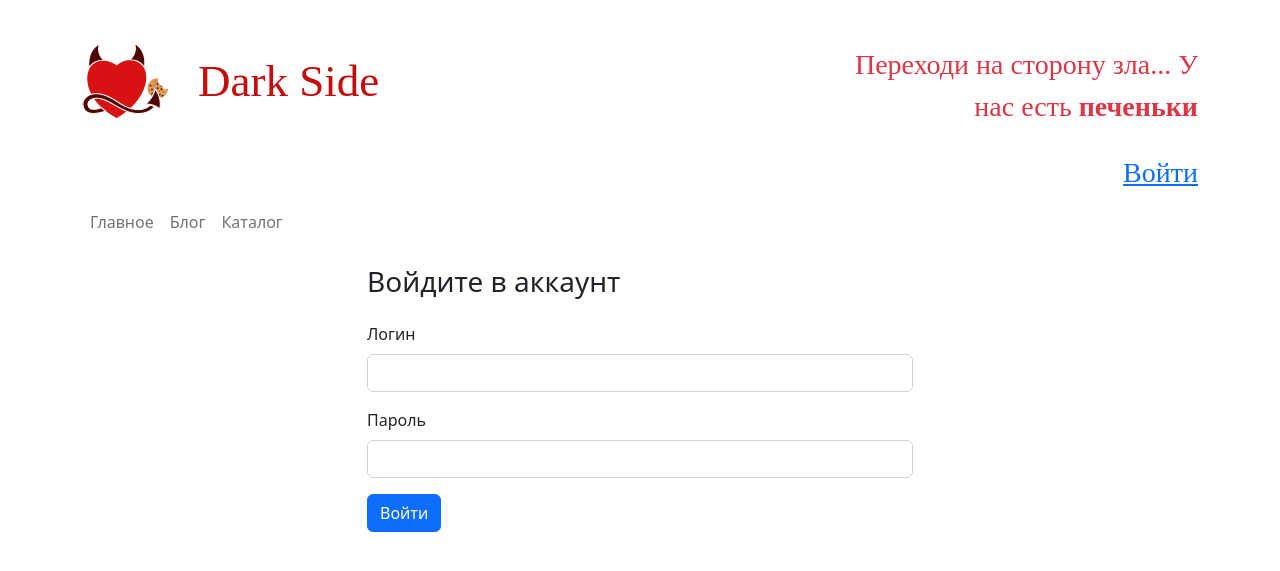
After one commit to A1exandra15/bookshelf, a Django app: page /user/login/ in a window 1280 px wide. The commit adds this page. Shown: the top 571 px of the page. Run offline with Django 4.2, Linux system fonts and the light colour scheme; parts of the project's set-up code (start-up, migrations or seed data) failed here and were passed over.

Commit message:
autorization

```diff
--- /dev/null
+++ b/pythonProject/apps/user/forms.py
@@ -0,0 +1,6 @@
+from django import forms
+
+
+class LoginForm(forms.Form):
+    username = forms.CharField()
+    password = forms.CharField(widget=forms.PasswordInput)
--- /dev/null
+++ b/pythonProject/apps/user/urls.py
@@ -0,0 +1,8 @@
+from django.urls import path
+from apps.user import views
+
+
+urlpatterns = [
+    path('login/', views.user_login, name='login'),
+    path('logout/', views.user_logout, name='logout'),
+]
--- a/pythonProject/apps/user/views.py
+++ b/pythonProject/apps/user/views.py
@@ -1,3 +1,31 @@
-from django.shortcuts import render
+from django.shortcuts import render, redirect
+from django.contrib.auth import authenticate, login, logout
+from apps.user.forms import LoginForm
+from django.http import HttpResponseRedirect
+from django.urls import reverse
 
-# Create your views here.
+
+def user_login(request):
+    error = None
+    next_page = request.GET.get('next', reverse('home'))
+    if request.method == 'POST':
+        form = LoginForm(request.POST)
+        if form.is_valid():
+            cleaned_data = form.cleaned_data
+            user = authenticate(username=cleaned_data['username'], password=cleaned_data['password'])
+            if user:
+                if user.is_active:
+                    login(request, user)
+                    return HttpResponseRedirect(next_page)
+                else:
+                    error = 'Вы забанены, идите лесом -->'
+            else:
+                error = 'Неправильные логин или пароль'
+    else:
+        form = LoginForm()
+    return render(request, 'user/login.html', {'form': form, 'error': error})
+
+
+def user_logout(request):
+    logout(request)
+    return redirect('home')
--- a/pythonProject/config/urls.py
+++ b/pythonProject/config/urls.py
@@ -24,4 +24,5 @@ urlpatterns = [
     path('admin/', admin.site.urls),
     path('blog/', include('apps.blog.urls')),
     path('catalog/', include('apps.catalog.urls')),
+    path('user/', include('apps.user.urls')),
 ] + static(settings.MEDIA_URL, document_root=settings.MEDIA_ROOT)
--- a/pythonProject/static/css/styles.css
+++ b/pythonProject/static/css/styles.css
@@ -21,7 +21,7 @@
 }
 
 .col-6 {
-    display: flex;
+    /*display: flex;*/
     align-items: center;
 }
 
--- a/pythonProject/templates/base.html
+++ b/pythonProject/templates/base.html
@@ -38,7 +38,12 @@
             </div>
             <div class="col-6">
                 <br>
-                <p class="text-danger text-end">Переходи на сторону зла... У нас есть <b>печеньки</b></p>
+                <p class="text-danger text-end">Переходи на сторону зла... У нас есть <b>печеньки</b></p><br>
+                {% if request.user.is_authenticated %}
+                    <p class="text-end">Привет {{ request.user.username }} (<a href="{% url 'logout' %}">Выйти</a>)</p>
+                {% else %}
+                    <p class="text-end"><a href="{% url 'login' %}?next={{ request.path }}">Войти</a></p>
+                {% endif %}
             </div>
         </div>
     </div>
--- /dev/null
+++ b/pythonProject/templates/user/login.html
@@ -0,0 +1,29 @@
+{% extends "base.html" %}
+{% block meta_tags %}
+    {% include '_meta_tags.html' with meta_title='Логин' %}
+{% endblock %}
+{% block content %}
+    <div class="row">
+        <div class="col-sm-12 col-md-3"></div>
+        <div class="col-sm-12 col-md-6">
+            <h3 class="my-header">Войдите в аккаунт</h3>
+            {% if error %}
+                <div class="alert alert-danger" role="alert">
+                    {{ error }}
+                </div>
+            {% endif %}
+            <form method="post">
+                {% csrf_token %}
+                <div class="mb-3">
+                    <label for="username" class="form-label">Логин</label>
+                    <input type="text" class="form-control" id="username" name="username">
+                </div>
+                <div class="mb-3">
+                    <label for="password" class="form-label">Пароль</label>
+                    <input type="password" class="form-control" id="password" name="password">
+                </div>
+                <button type="submit" class="btn btn-primary">Войти</button>
+            </form>
+        </div>
+    </div>
+{% endblock %}
```
